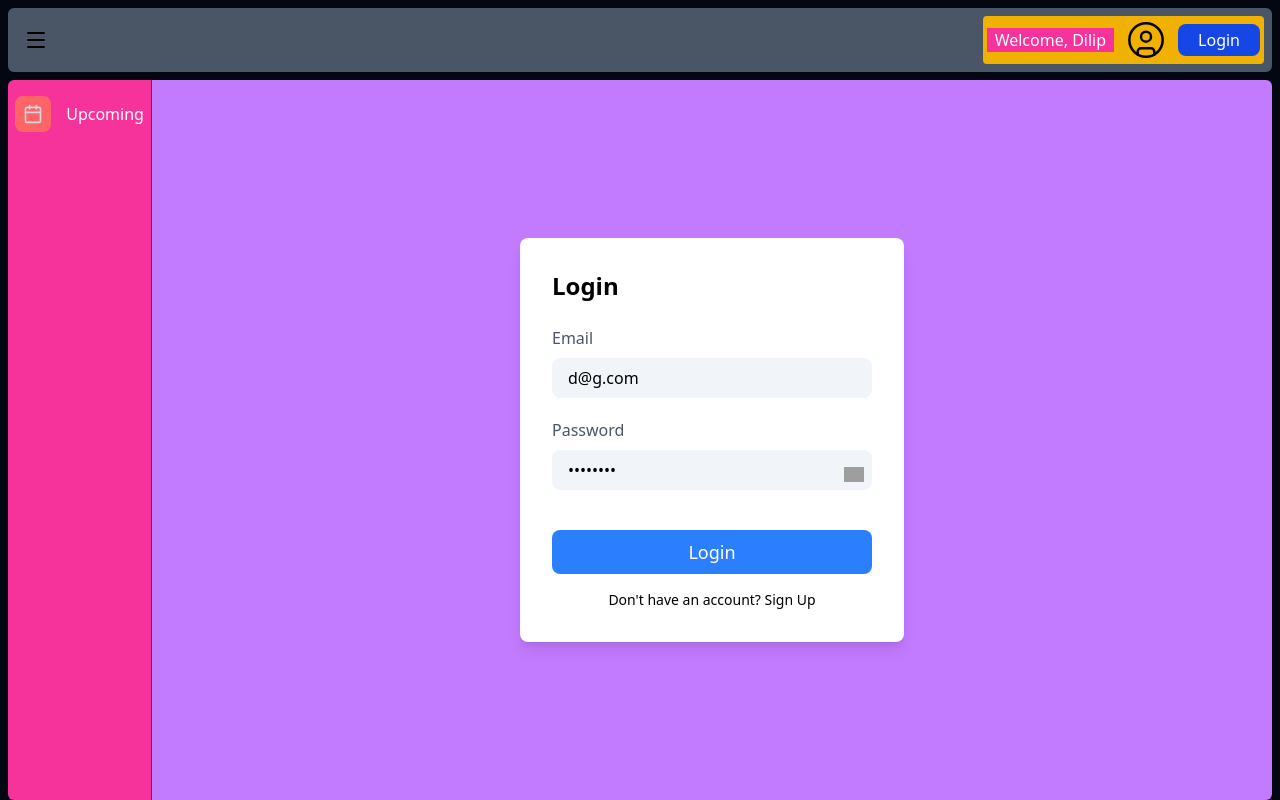
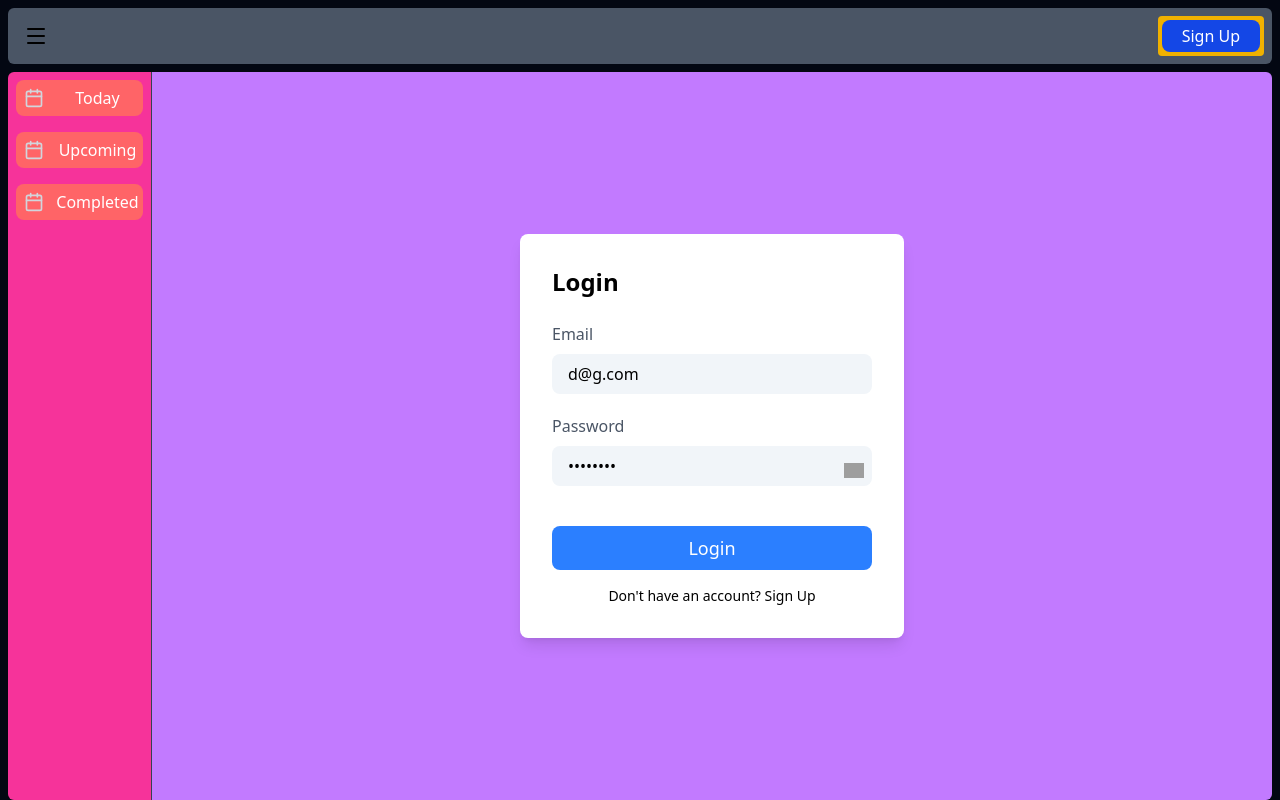
Before and after one commit to DilipWoad/Task-Manager, a React app in the folder frontend/: page /login in a window 1280 px wide. Both pictures are taken after a click on the element 36 px from the left and 40 px from the top of the page. Built offline with nearby package versions, Linux system fonts and the light colour scheme; grey boxes are pictures that could not be loaded; the HTML template or start-up script is replaced by a standard one.

Commit message:
fix(frontend) : fix sidebar,make header dynamic based on user login/signup and add logout functionality

```diff
--- a/frontend/src/components/AuthComponents/SignupComponent.jsx
+++ b/frontend/src/components/AuthComponents/SignupComponent.jsx
@@ -137,7 +137,7 @@ const SignupComponent = () => {
             type="submit"
             className="py-2 bg-blue-500 mt-6 w-full rounded-lg text-lg text-white hover:bg-blue-600 transition"
           >
-            Signup
+            Sign Up
           </button>
         </form>
         <p className="text-center mt-3 text-sm">
--- a/frontend/src/components/LayoutComponents/Header.jsx
+++ b/frontend/src/components/LayoutComponents/Header.jsx
@@ -1,6 +1,31 @@
 import { UserCircle, Menu } from "lucide-react";
+import useAuth from "../../hooks/useAuth.js";
+import { Link, useLocation, useNavigate } from "react-router";
+import {useState} from "react";
+import axios from "axios"
+import {BASE_URL} from "../../utils/constant.js"
+const Header = ({ menuClick, setMenuClick }) => {
+  const { auth,setAuth } = useAuth();
+  const location = useLocation();
+  const [showLogout,setShowLogout] = useState(false);
+  const handleUserIconClick = ()=>{
+    setShowLogout(!showLogout);
+  }
 
-const Header = ({ menuClick, setMenuClick }) => {
+  const navigate = useNavigate()
+
+  const handleLogoutClick =async()=>{
+    try{
+      const res = await axios.post(`${BASE_URL}/auths/logout`,{},{withCredentials:true});
+
+      setAuth({})
+      setShowLogout(false)
+      navigate("/login")
+    }catch(err){
+      console.log("Error while logout :: ",err);
+    }
+  }
+
   return (
     <div className="flex justify-between p-2 rounded-md items-center bg-gray-600 m-2">
       <div
@@ -9,14 +34,24 @@ const Header = ({ menuClick, setMenuClick }) => {
       >
         <Menu className="w-6 h-6 text-black" />
       </div>
-      <div className="bg-yellow-500 flex justify-between gap-3 items-center p-1 rounded">
-        <p className="bg-pink-500 px-2">Welcome, Dilip</p>
-
-        <UserCircle className="w-10 h-10 text-black" strokeWidth={1.5} />
-
-        <button className="bg-blue-700 text-white rounded-lg px-5 py-1">
-          Login
-        </button>
+      <div className="bg-yellow-500 flex justify-between gap-3 items-center p-1 rounded relative">
+        {auth?.fullName && (
+          <>
+            <p className="bg-pink-500 px-2">Welcome, Dilip</p>
+            <UserCircle onClick={handleUserIconClick} className={`w-8 h-8 text-black hover:cursor-pointer hover:bg-slate-200 ${showLogout ? "bg-slate-200":""}  rounded-full`} strokeWidth={1.5} />
+            {showLogout && <div onClick={handleLogoutClick} className=" bg-blue-700 absolute top-10 -right-1 px-5 py-2 text-sm rounded-lg hover:bg-blue-600 hover:cursor-pointer">
+                              <p className="">Logout</p>
+                          </div>}
+          </>
+        )}
+        {!auth && (
+          <Link
+            to={location.pathname !== "/login" ? "/login" : "/signup"}
+            className="bg-blue-700 text-white rounded-lg px-5 py-1"
+          >
+            {location.pathname !== "/login" ? "Login" : "Sign Up"}
+          </Link>
+        )}
       </div>
     </div>
   );
--- a/frontend/src/components/LayoutComponents/Sidebar.jsx
+++ b/frontend/src/components/LayoutComponents/Sidebar.jsx
@@ -8,13 +8,48 @@ const Sidebar = ({ menuClick, setMenuClick }) => {
       }  flex-col border-r border-gray-700 bg-pink-500 rounded-l-md transition-all duration-400`}
     >
       {/* Sidebar Navigation */}
-      <div className=" flex justify-evenly items-center py-2 my-2 gap-2 hover:bg-gray-800 transition-all duration-300  ">
-        <button className=" rounded-lg transition-colors bg-red-400">
-          <Calendar className="h-5 w-5 m-2 text-gray-300" />
+      <div className="p-2 transition-all duration-400">
+        <button
+          className={`rounded-lg transition-colors bg-red-400 flex justify-center items-center w-full hover:bg-gray-800 duration-300`}
+        >
+          <Calendar className="h-5 w-5 m-2 text-gray-300  " />
+          {menuClick && (
+            <span className="transition-all duration-300  flex-1">
+              Today
+            </span>
+          )}
         </button>
-        {menuClick && <span className="transition-all duration-300 ">Upcoming</span>}
+
         {/* Add more sidebar icons here if needed */}
       </div>
+      <div className="p-2 transition-all duration-400">
+        <button
+          className={`rounded-lg transition-colors bg-red-400 flex justify-center items-center w-full hover:bg-gray-800 duration-300`}
+        >
+          <Calendar className="h-5 w-5 m-2 text-gray-300  " />
+          {menuClick && (
+            <span className="transition-all duration-300  flex-1">
+              Upcoming
+            </span>
+          )}
+        </button>
+
+        {/* Add more sidebar icons here if needed */}
+      </div><div className="p-2 transition-all duration-400">
+        <button
+          className={`rounded-lg transition-colors bg-red-400 flex justify-center items-center w-full hover:bg-gray-800 duration-300`}
+        >
+          <Calendar className="h-5 w-5 m-2 text-gray-300  " />
+          {menuClick && (
+            <span className="transition-all duration-300  flex-1">
+              Completed
+            </span>
+          )}
+        </button>
+
+        {/* Add more sidebar icons here if needed */}
+      </div>
+
     </div>
   );
 };
```
